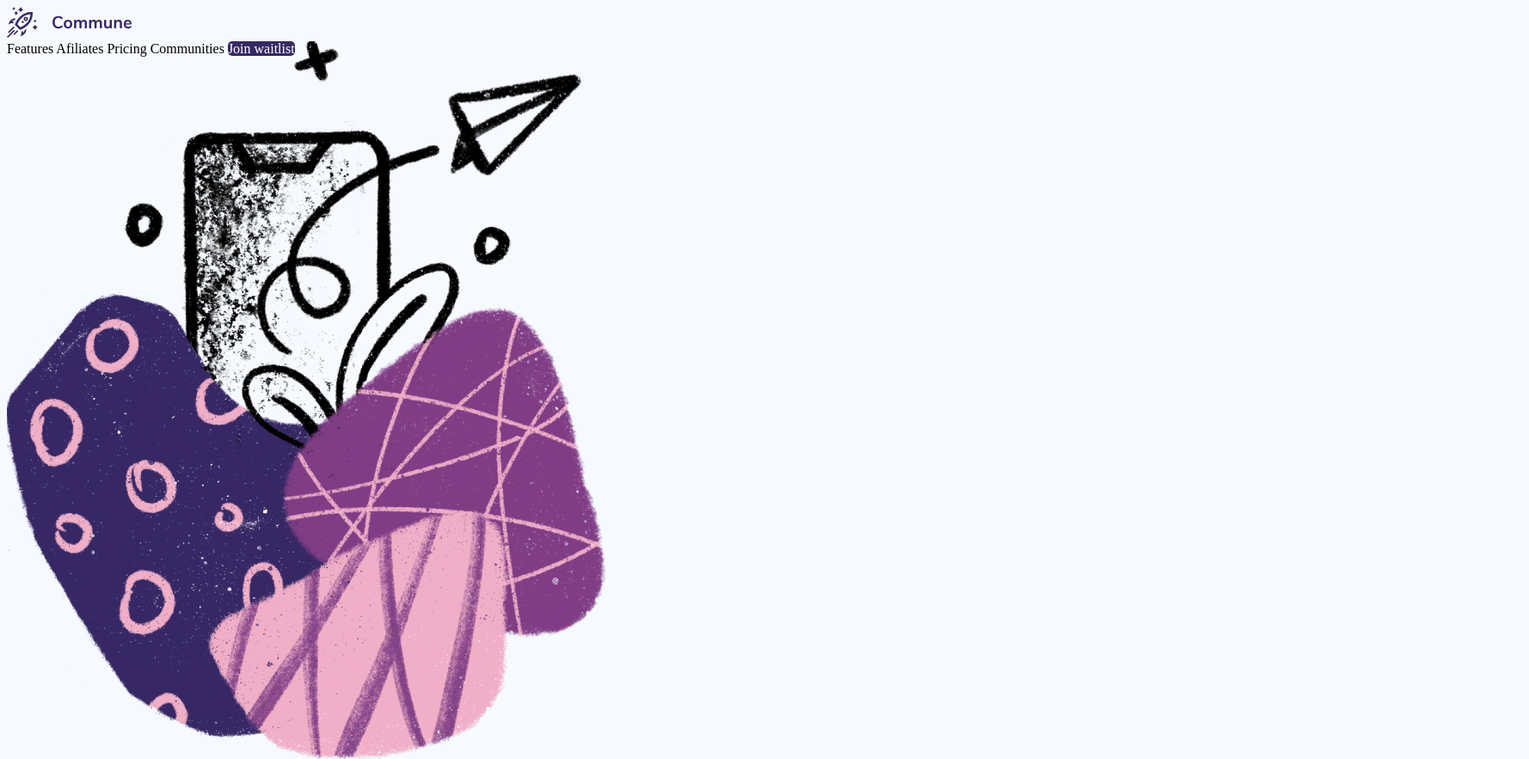
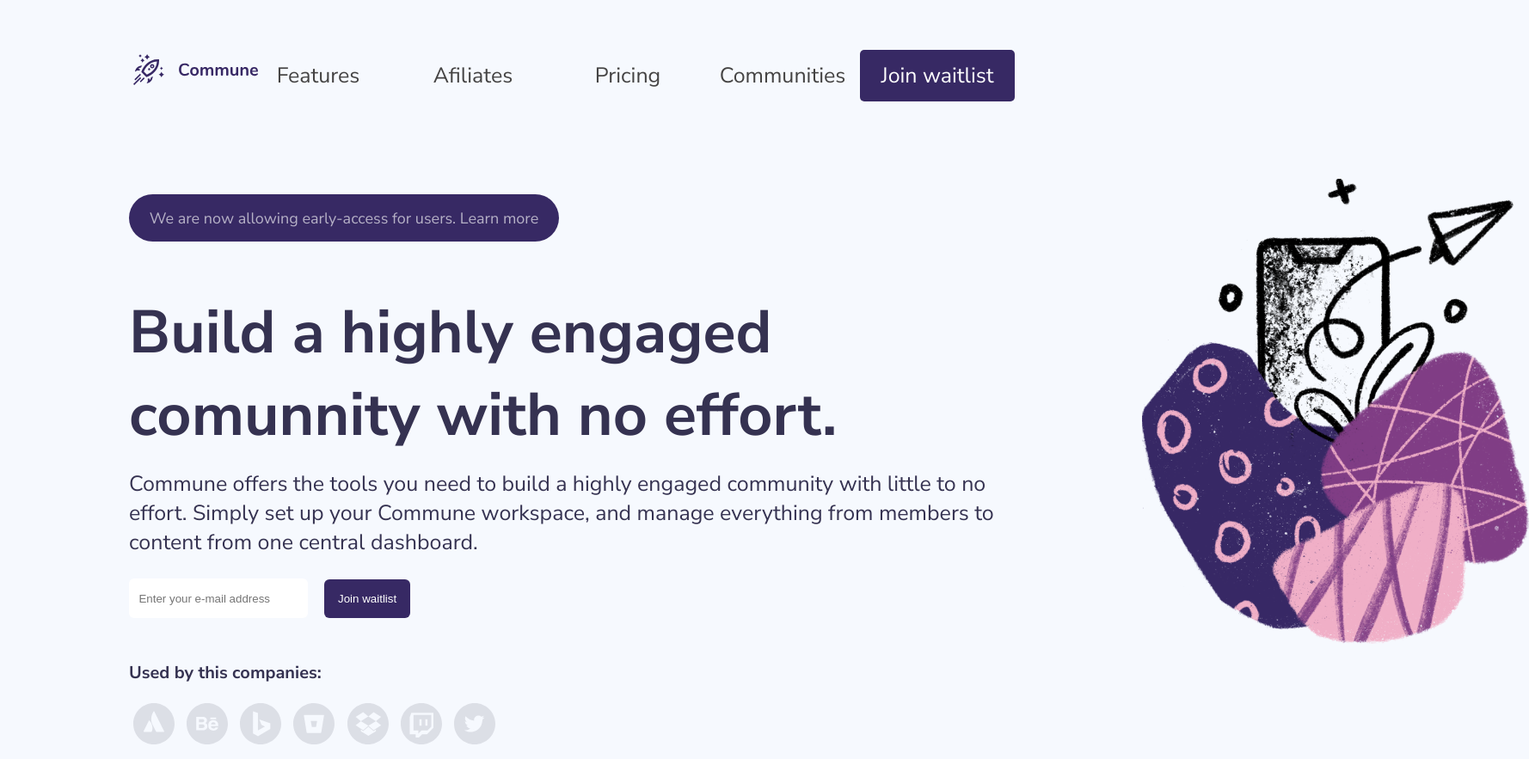
Before and after one commit to 24alexbc/waitlist, a plain HTML site: page index.html in a window 1280 px wide. Shown: the top 883 px of the page at 86% size, 1778 px wide, since content can reach past the window. Drawn offline with Linux system fonts and the light colour scheme; a web font is replaced by a local one.

Commit message:
Update styles.css

```diff
--- a/styles.css
+++ b/styles.css
@@ -1,18 +1,117 @@
+.nunito-sans {
+    font-family: "Nunito Sans", sans-serif;
+    font-optical-sizing: auto;
+    font-weight: <weight>;
+    font-style: normal;
+    font-variation-settings:
+      "wdth" 100,
+      "YTLC" 500;
+  }
+
 html{
     background-color: #F6F9FE;
+    margin:0% ;
+    font-family:"Nunito Sans";
 }
 .menu{
+    display: flex;
     position:fixed;
+    right: 0;
+    padding-right: 100PX;
+    padding-top: 50px;
+
 }
 a{
+    display: flex;
     color: black;
     text-decoration: none;
+    height: 60px;
+    width: 180px;
+    align-items: center;
+    justify-content: center;
+    font-size: 25px;
+    color: rgb(68, 67, 67);
+
 }
 .join{
+    display: flex;
+    background-color: #372964;
+    color: white;
+    border-radius: 5px;
+    height: 60px;
+    width: 180px;
+    align-items: center;
+    justify-content: center;
+}
+
+#svg1{
+    display: flex;
+    position: fixed;
+    align-items: center;
+    justify-content: center;
+    padding-top: 50px;
+    left: 150px;
+}
+svg{
+    margin: 5px
+}
+article{
+    display: flex;
+    position: absolute;
+    align-items: center;
+    justify-content: center;
+    padding-top: 200px;
+    left: 150px;
+}
+h1{
+    font-size: 70px;
+    color: #353251;
+    margin-bottom: -10px;
+}
+h2{
+    font-size: 20px;
+    color: #353251;
+    margin-top: 50px;
+}
+img{
+    position: absolute;
+    display: flex;
+    width: 450px;
+    padding-left: 1800px;
+    top: 200px;
+}
+.p1{
+    display: flex;
+    color: rgba(255, 255, 255, 0.637);
+    width: 500px;
+    height: 55px;
+    border-radius: 50px;
+    font-size: 18px;
+    background-color: #372964;
+    justify-content: center;
+    align-items: center;
+
+}
+p{
+    display: flex;
+    font-size: 25px;
+    color: #353251;
+}
+input{
+    width: 200px;
+    height: 40px;
+    border-radius: 6px;
+    border-color:rgba(255, 255, 255, 0);
+}
+button{
 
     background-color: #372964;
     color: white;
-    border-radius: 5px;
-    height: 200px;
-    width: 200px;
+    align-items: center;
+    justify-content: center;
+    width: 100px;
+    height: 45px;
+    margin-left: 15px;
+    border-radius: 6px;
+    border-color:rgba(255, 255, 255, 0);
 }
```
